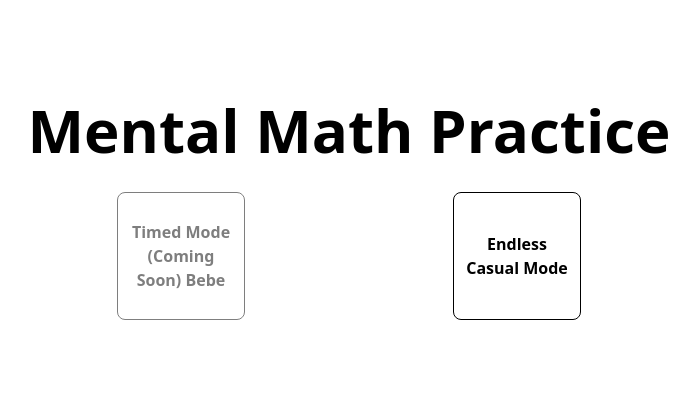
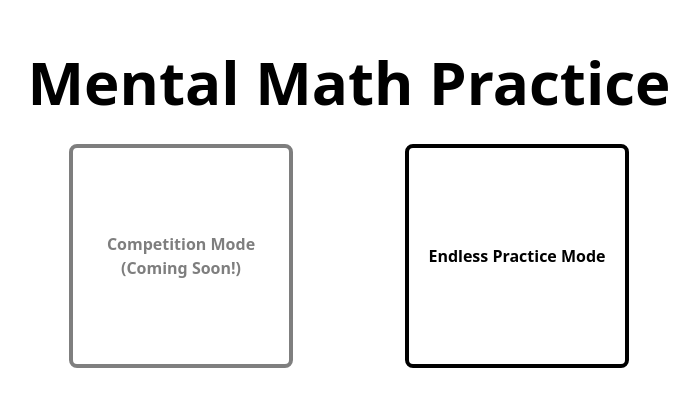
Before and after one commit to aetherjs/mentalmath, a React (Vite) app: page / in a window 1280 px wide. Shown: the part 190-596 px from the top of the page, without its empty margins (291-990 px from the left). Built offline with nearby package versions, Linux system fonts and the light colour scheme.

Commit message:
Add sample practice mode

```diff
--- a/src/App.tsx
+++ b/src/App.tsx
@@ -1,23 +1,32 @@
-import React from 'react';
+import { useState } from 'react';
+import ModeButton from './components/modebutton/ModeButton';
+import PracticeMode from './components/practicemode/PracticeMode';
 
 const App: React.FC = () => {
+  const [mode, setMode] = useState<'welcome' | 'practice'>('welcome');
+
+  const enterPracticeMode = () => setMode('practice');
+  const goToMainMenu = () => setMode('welcome'); //TODO: Pass to practice mode to return to main menu?
+
   return (
     <div className="flex flex-col items-center justify-center min-h-screen bg-white px-4">
-      <h1 className="text-2xl md:text-4xl lg:text-6xl font-bold mb-8 text-black">
-        Mental Math Practice
-      </h1>
-      <div className="flex flex-wrap justify-around w-full max-w-2xl space-y-4 md:space-y-0">
-        <button
-          className="flex items-center justify-center w-32 h-32 p-2 border border-black text-black font-bold rounded-lg focus:outline-none disabled:opacity-50"
-          disabled>
-          Timed Mode (Coming Soon) Bebe
-        </button>
-        <button
-          className="flex items-center justify-center w-32 h-32 p-2 border border-black text-black font-bold rounded-lg focus:outline-none"
-          onClick={() => alert('Navigate to Endless Mode')}>
-          Endless Casual Mode
-        </button>
-      </div>
+      {mode === 'welcome' ? (
+        <>
+          <h1 className="text-2xl md:text-4xl lg:text-6xl font-bold mb-8 text-black">
+            Mental Math Practice
+          </h1>
+          <div className="flex flex-wrap justify-around w-full max-w-2xl space-y-4 md:space-y-0">
+            <ModeButton
+              message="Competition Mode (Coming Soon!)"
+              onClick={() => {}}
+              disabled={true}
+            />
+            <ModeButton message="Endless Practice Mode" onClick={enterPracticeMode} />
+          </div>
+        </>
+      ) : (
+        <PracticeMode />
+      )}
     </div>
   );
 };
--- /dev/null
+++ b/src/components/modebutton/ModeButton.tsx
@@ -0,0 +1,18 @@
+type AppProps = {
+  message: string;
+  onClick: () => void; // Function type for onClick event
+  disabled?: boolean; // Optional boolean for disabled state
+};
+
+export default function ModeButton({ message, onClick, disabled = false }: AppProps) {
+  return (
+    <div>
+      <button
+        className="flex items-center justify-center size-32 lg:size-56 p-2 border-4 border-black text-black font-bold rounded-lg focus:outline-none disabled:opacity-50"
+        onClick={onClick}
+        disabled={disabled}>
+        {message}
+      </button>
+    </div>
+  );
+}
--- /dev/null
+++ b/src/components/practicemode/PracticeMode.tsx
@@ -0,0 +1,80 @@
+import { useState } from 'react';
+
+// Sample questions with a template and a solution function
+const questions = [
+  {
+    template: (a: number, b: number) =>
+      `Share price grew from $${a} to $${b}. What's the percentage increase?`,
+    solution: (a: number, b: number) => ((b - a) / a) * 100
+  }
+  // TODO: Add more question templates and solutions here
+];
+
+const generateQuestion = () => {
+  const questionIndex = Math.floor(Math.random() * questions.length);
+  const questionTemplate = questions[questionIndex];
+  const value1 = Math.floor(Math.random() * 100);
+  const value2 = Math.floor(Math.random() * 100);
+  const correctAnswer = questionTemplate.solution(value1, value2);
+  const possibleAnswers = [correctAnswer, ...generateIncorrectAnswers(correctAnswer)];
+  // Shuffle the possible answers to randomize their order
+  possibleAnswers.sort(() => Math.random() - 0.5);
+  const questionText = questionTemplate.template(value1, value2);
+  return { questionText, correctAnswer, possibleAnswers };
+};
+
+const generateIncorrectAnswers = (correctAnswer: number, count: number = 3) => {
+  const incorrectAnswers = new Set<number>();
+  while (incorrectAnswers.size < count) {
+    // Generate a random percentage between -50% and +100% TODO: Think about a better incorrect answers generating algorithm
+    const randomPercentage = Math.random() * 1.5 - 0.5;
+    let incorrectAnswer = correctAnswer * (1 + randomPercentage);
+    incorrectAnswer = parseFloat(incorrectAnswer.toFixed(2));
+    if (incorrectAnswer !== correctAnswer) {
+      incorrectAnswers.add(incorrectAnswer);
+    }
+  }
+
+  return Array.from(incorrectAnswers);
+};
+
+export default function PracticeMode() {
+  const [currentQuestion, setCurrentQuestion] = useState(generateQuestion());
+  const [selectedAnswer, setSelectedAnswer] = useState<number | null>(null);
+  const [questionCount, setQuestionCount] = useState(0);
+
+  const handleAnswerSelect = (answer: number) => {
+    setSelectedAnswer(answer);
+    if (answer === currentQuestion.correctAnswer) {
+      setCurrentQuestion(generateQuestion());
+      setQuestionCount(questionCount + 1);
+      setSelectedAnswer(null);
+    } else {
+      //TODO: Implement blinking red effect here
+    }
+  };
+
+  console.log(currentQuestion);
+  console.log(selectedAnswer);
+  console.log(questionCount);
+
+  return (
+    <div className="flex flex-col items-center justify-center min-h-screen bg-white px-4 gap-6">
+      <h2>{currentQuestion.questionText}</h2>
+      <div className="grid grid-cols-2 gap-4">
+        {currentQuestion.possibleAnswers.map((answer, index) => (
+          <button
+            key={index}
+            className={`size-32 lg:size-56 p-2 border-4 border-black text-black font-bold rounded-lg ${
+              selectedAnswer === answer ? 'bg-red-500' : 'bg-blue-500'
+            } text-white font-bold`}
+            onClick={() => handleAnswerSelect(answer)}
+            disabled={selectedAnswer !== null}>
+            {answer.toFixed(2)}%
+          </button>
+        ))}
+      </div>
+      {/* TODO: Add back button, question counter and timer here */}
+    </div>
+  );
+}
```
